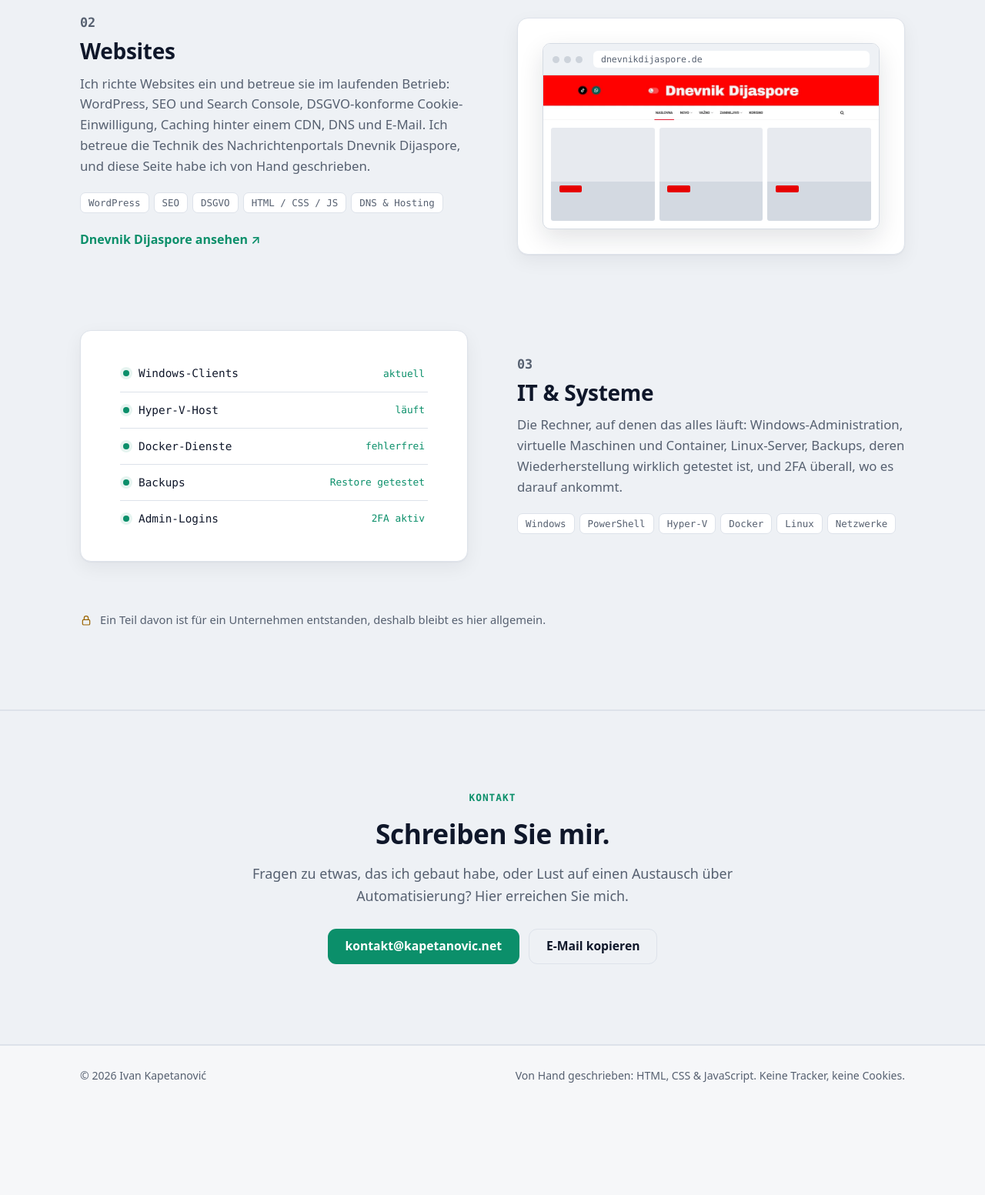
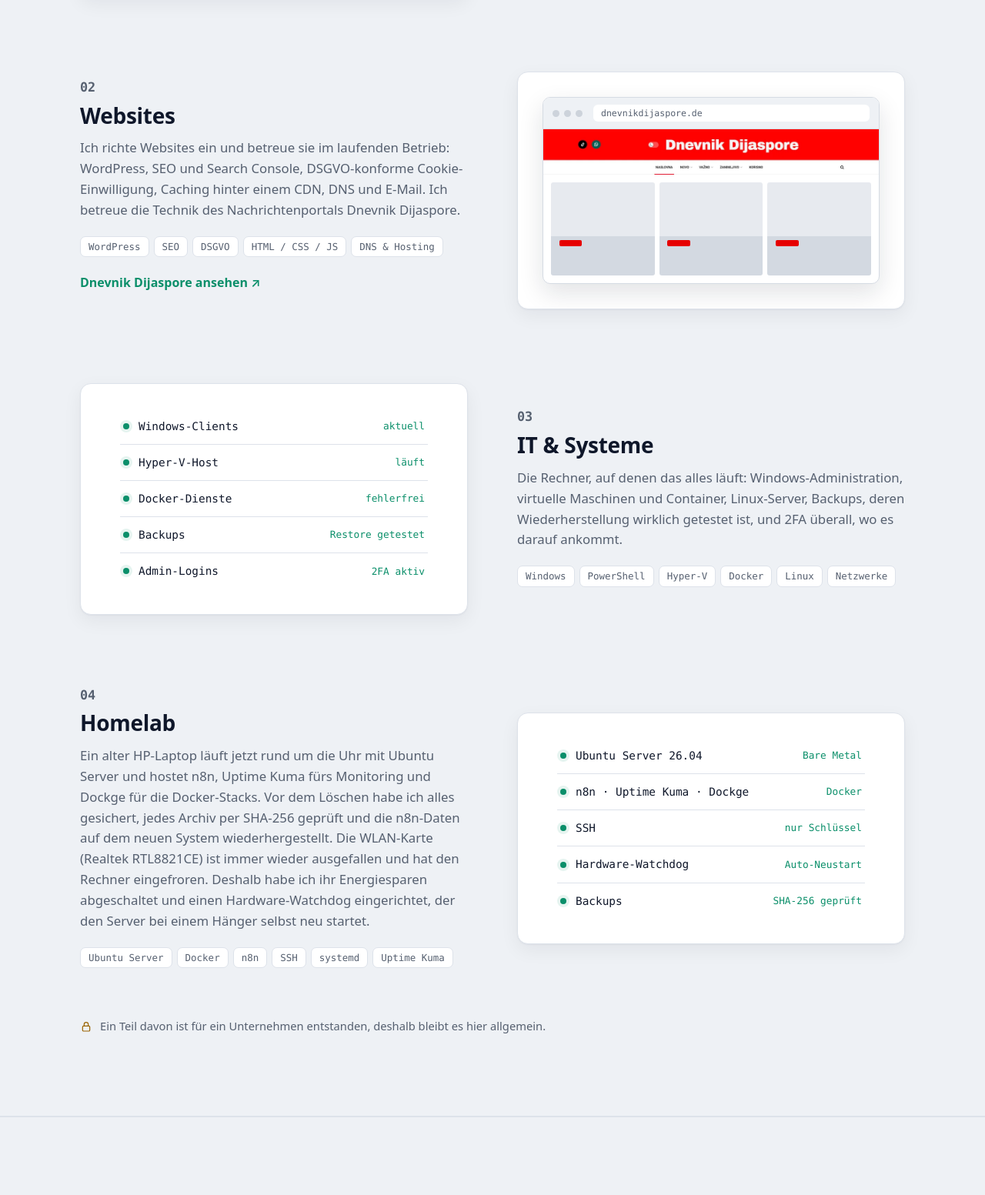
Before and after one commit to Imperator661/Imperator661.github.io, a plain HTML site: page de/index.html in a window 1280 px wide. Shown: the part 1879-3432 px from the top of the page at 77% size. Before the commit the page ends 3316 px from the top, so only its background shows below. Drawn offline with Linux system fonts and the light colour scheme.

Commit message:
Add homelab project, AI line, drop hand-written claim
Co-Authored-By: Claude Opus 5.5 <noreply@anthropic.com>
Claude-Session: https://claude.ai/code/session_018hVE4PhvyYeCHAQeZPwYHK

```diff
--- a/de/index.html
+++ b/de/index.html
@@ -105,6 +105,7 @@ fertig in 4,2 s</code></pre>
           <ul class="facts">
             <li><strong>Sprachen</strong> Kroatisch, Deutsch, Englisch</li>
             <li><strong>Schwerpunkt</strong> Automatisierung, Web, Windows-Administration</li>
+            <li><strong>Arbeit mit KI</strong> KI-Agenten gehören zu meinem Arbeitsalltag: Code, Recherche und Serverbetrieb</li>
           </ul>
         </div>
       </div>
@@ -158,8 +159,7 @@ fertig in 4,2 s</code></pre>
               <p>
                 Ich richte Websites ein und betreue sie im laufenden Betrieb: WordPress, SEO und Search
                 Console, DSGVO-konforme Cookie-Einwilligung, Caching hinter einem CDN, DNS und E-Mail.
-                Ich betreue die Technik des Nachrichtenportals Dnevnik Dijaspore, und diese Seite habe
-                ich von Hand geschrieben.
+                Ich betreue die Technik des Nachrichtenportals Dnevnik Dijaspore.
               </p>
               <ul class="tags"><li>WordPress</li><li>SEO</li><li>DSGVO</li><li>HTML / CSS / JS</li><li>DNS &amp; Hosting</li></ul>
               <a class="work-link" href="https://dnevnikdijaspore.de" target="_blank" rel="noopener">Dnevnik Dijaspore ansehen ↗</a>
@@ -185,6 +185,30 @@ fertig in 4,2 s</code></pre>
                 2FA überall, wo es darauf ankommt.
               </p>
               <ul class="tags"><li>Windows</li><li>PowerShell</li><li>Hyper-V</li><li>Docker</li><li>Linux</li><li>Netzwerke</li></ul>
+            </div>
+          </article>
+          <article class="work work-flip">
+            <div class="work-media media-status" aria-hidden="true">
+              <ul class="status">
+                <li><span class="ok"></span>Ubuntu Server 26.04<em>Bare Metal</em></li>
+                <li><span class="ok"></span>n8n · Uptime Kuma · Dockge<em>Docker</em></li>
+                <li><span class="ok"></span>SSH<em>nur Schlüssel</em></li>
+                <li><span class="ok"></span>Hardware-Watchdog<em>Auto-Neustart</em></li>
+                <li><span class="ok"></span>Backups<em>SHA-256 geprüft</em></li>
+              </ul>
+            </div>
+            <div class="work-copy">
+              <p class="work-num">04</p>
+              <h3>Homelab</h3>
+              <p>
+                Ein alter HP-Laptop läuft jetzt rund um die Uhr mit Ubuntu Server und hostet n8n,
+                Uptime Kuma fürs Monitoring und Dockge für die Docker-Stacks. Vor dem Löschen habe ich
+                alles gesichert, jedes Archiv per SHA-256 geprüft und die n8n-Daten auf dem neuen System
+                wiederhergestellt. Die WLAN-Karte (Realtek RTL8821CE) ist immer wieder ausgefallen und hat
+                den Rechner eingefroren. Deshalb habe ich ihr Energiesparen abgeschaltet und einen
+                Hardware-Watchdog eingerichtet, der den Server bei einem Hänger selbst neu startet.
+              </p>
+              <ul class="tags"><li>Ubuntu Server</li><li>Docker</li><li>n8n</li><li>SSH</li><li>systemd</li><li>Uptime Kuma</li></ul>
             </div>
           </article>
         </div>
@@ -213,7 +237,7 @@ fertig in 4,2 s</code></pre>
   <footer class="site-footer">
     <div class="wrap footer-inner">
       <p>© <span id="year">2026</span> Ivan Kapetanović</p>
-      <p>Von Hand geschrieben: HTML, CSS &amp; JavaScript. Keine Tracker, keine Cookies.</p>
+      <p>Keine Tracker, keine Cookies.</p>
     </div>
   </footer>
 
```
Also changed, not shown: hr/index.html (+26 -2 lines), index.html (+27 -2 lines).
